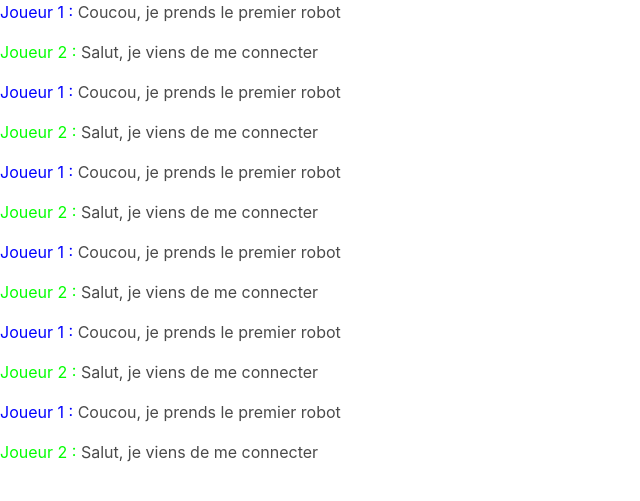
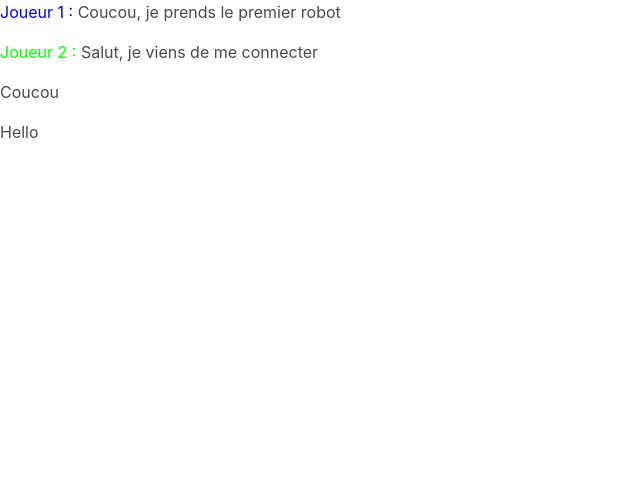
Before and after one commit to AB036/remote_robot, a Django app: page /chat/ in a window 1280 px wide. Shown: the top 501 px of the page, without its empty margins (0-640 px from the left). Run offline with Django 3.2, Linux system fonts and the light colour scheme.

Commit message:
add chat and stream video

```diff
--- a/remote_robot_web/control_board/static/control_board/index_rr.css
+++ b/remote_robot_web/control_board/static/control_board/index_rr.css
@@ -13,3 +13,7 @@
 .marge_up {
     margin-top: 10px;
 }
+
+.big_marge_left {
+    margin-left: 80px;
+}
--- a/remote_robot_web/control_board/templates/control_board/chat.html
+++ b/remote_robot_web/control_board/templates/control_board/chat.html
@@ -8,16 +8,9 @@
    <div class="content">
        <p><font color="#0000FF">Joueur 1 :</font> Coucou, je prends le premier robot</p>
        <p><font color="#00FF00">Joueur 2 :</font> Salut, je viens de me connecter</p>
-        <p><font color="#0000FF">Joueur 1 :</font> Coucou, je prends le premier robot</p>
-        <p><font color="#00FF00">Joueur 2 :</font> Salut, je viens de me connecter</p>
-        <p><font color="#0000FF">Joueur 1 :</font> Coucou, je prends le premier robot</p>
-        <p><font color="#00FF00">Joueur 2 :</font> Salut, je viens de me connecter</p>
-        <p><font color="#0000FF">Joueur 1 :</font> Coucou, je prends le premier robot</p>
-        <p><font color="#00FF00">Joueur 2 :</font> Salut, je viens de me connecter</p>
-        <p><font color="#0000FF">Joueur 1 :</font> Coucou, je prends le premier robot</p>
-        <p><font color="#00FF00">Joueur 2 :</font> Salut, je viens de me connecter</p>
-        <p><font color="#0000FF">Joueur 1 :</font> Coucou, je prends le premier robot</p>
-        <p><font color="#00FF00">Joueur 2 :</font> Salut, je viens de me connecter</p>
+
+<p>Coucou</p>
+<p>Hello</p>
 </div>
 </body>
 </html>
--- a/remote_robot_web/control_board/templates/control_board/index.html
+++ b/remote_robot_web/control_board/templates/control_board/index.html
@@ -18,8 +18,9 @@
             <div class="content">
                 <p class="subtitle">Voici la vue de votre robot :</p>
             </div>
-
-            <img src="{% static 'control_board/camera.jpeg' %}" height="600" width="600"/>
+            <div class="big_marge_left">
+                <img src="{% url 'streaming_webcam' %}" height="450" width="450"/>
+            </div>
         </div>
 
         <div class="column is-half bandeau_chat">
```
Also changed, not shown: remote_robot_web/control_board/views.py (+14 -3 lines). Lines whose indentation alone changed are shown as unchanged.
